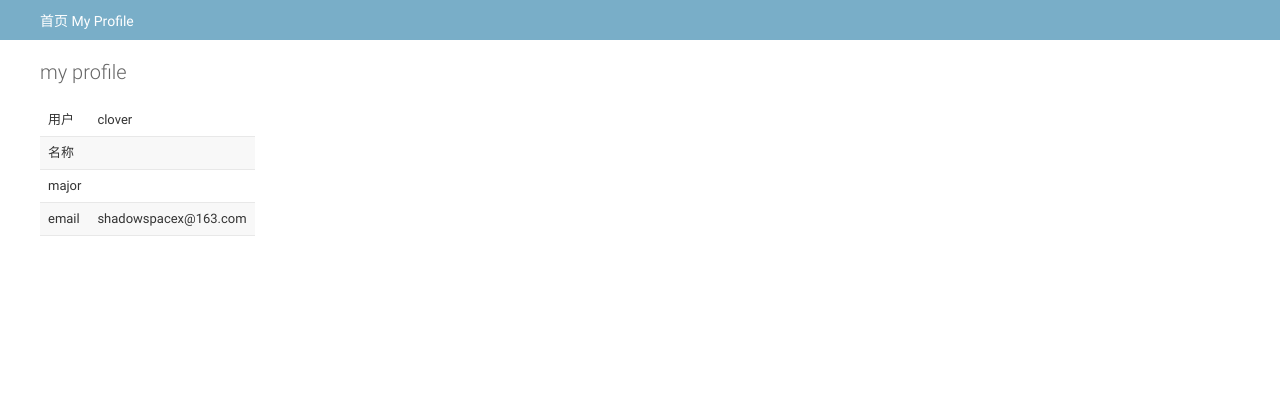
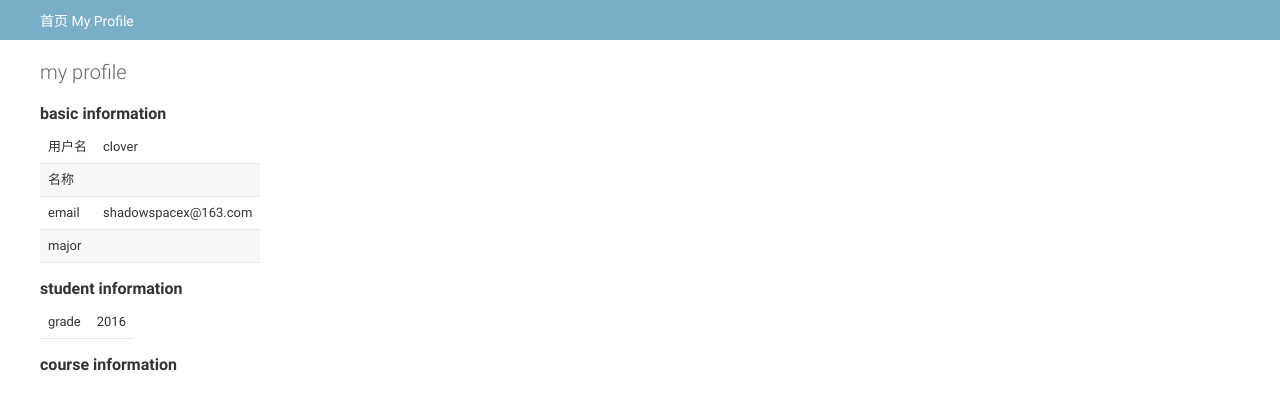
Before and after one commit to ylwctyt/student-information-management-system, a Django app: a page that uses users/templates/users/base.html in a window 1280 px wide. Shown: the part 55-465 px from the top of the page. Run offline with Django 3.2, Linux system fonts and the light colour scheme; a user stored in the database is signed in; data comes from the database, SQL or seed files in the repository; both versions use the stored data as it was after the commit.

Commit message:
:boom: Add course in db, add views and change stucture
Add course, courselist in db.
Add views of courses in db.
Change the structure of profile.

```diff
--- a/users/models.py
+++ b/users/models.py
@@ -43,10 +43,28 @@ class Teacher(models.Model):
     seniority = models.IntegerField(blank=True)
 
 
+# courseList
+
+class CourseList(models.Model):
+    SEMESTER = (('A', '秋'), ('S', '春'))
+
+    name = models.CharField(_('course'), max_length=50)
+    year = models.IntegerField()
+    semester = models.CharField(max_length=1, choices=SEMESTER)
+
+
+class Course(models.Model):
+    user = models.ForeignKey(MyUser, on_delete=models.CASCADE)
+    course = models.ForeignKey(CourseList, on_delete=models.CASCADE)
+
+    def __str__(self):
+        return self.course.name
+
+
 @receiver(post_save, sender=MyUser)
 def create_profile(sender, instance, created, **kwargs):
     if created and instance.is_student:
-        Student.objects.create(user=instance)
+        Student.objects.create(user=instance, grade=2016)
     if created and instance.is_teacher:
         Teacher.objects.create(user=instance)
 
--- a/users/templates/users/base.html
+++ b/users/templates/users/base.html
@@ -1,5 +1,4 @@
 {% extends "admin/base_site.html" %}
-
 {% load i18n static %}<!DOCTYPE html>
 {% get_current_language as LANGUAGE_CODE %}{% get_current_language_bidi as LANGUAGE_BIDI %}
 <html lang="{{ LANGUAGE_CODE|default:"zh-hans" }}" {% if LANGUAGE_BIDI %}dir="rtl"{% endif %}>
--- a/users/templates/users/profile.html
+++ b/users/templates/users/profile.html
@@ -6,22 +6,15 @@
 
 {% block content %}
     <h1>{% trans 'my profile' %}</h1>
-    <table>
-        <tr>
-            <td>{% trans 'user' %}</td>
-            <td>{{ username }}</td>
-        </tr>
-        <tr>
-            <td>{% trans 'name' %}</td>
-            <td>{{ name }}</td>
-        </tr>
-        <tr>
-            <td>{% trans 'major' %}</td>
-            <td>{{ major }}</td>
-        </tr>
-        <tr>
-            <td>{% trans 'email' %}</td>
-            <td>{{ email }}</td>
-        </tr>
-    </table>
+    {% for name, list in lists %}
+        <h2>{% trans name %}</h2>
+        <table>
+            {% for item in list %}
+                <tr>
+                    <td>{% trans item.0 %}</td>
+                    <td>{{ item.1 }}</td>
+                </tr>
+            {% endfor %}
+        </table>
+    {% endfor %}
 {% endblock %}
--- a/users/views.py
+++ b/users/views.py
@@ -21,15 +21,32 @@ def person_index(request, username):
                                                        'name': request.user.last_name + request.user.first_name, })
 
 
+# TODO:list the course
+
 @login_required(login_url=settings.LOGIN_URL)
 def profile(request, username):
     # if the user gets its own profile
     if request.user.username == username:
-        return render(request, 'users/profile.html', {'username': username,
-                                                      'name': request.user.last_name + request.user.first_name,
-                                                      'email': request.user.email,
-                                                      'major': request.user.major,
-                                                      'grade': request.user.student.grade})
+
+        # make course list
+        course_query_list = request.user.course_set.all()
+        course_name_list = course_query_list.values_list('course__name', 'course__year', 'course__semester')
+        # course_list = list(course_query_list)
+        # course_info_list = zip(['course', 'course'], course_list)
+        course_info_list = list(course_name_list)
+
+        # make lists to pass the parameters
+        lists = [('basic information',
+                  (('username', username),
+                   ('name', request.user.last_name + request.user.first_name),
+                   ('email', request.user.email),
+                   ('major', request.user.major)),),
+                 ('student information',
+                  (('grade', request.user.student.grade),),),
+                 ('course information',
+                  course_info_list,), ]
+
+        return render(request, 'users/profile.html', {'username': username, 'lists': lists})
     else:
         return HttpResponse('Hello, ' + request.user.username + '. You\'re looking at ' + username + '\'s website.')
 #        return render(request, 'users/index.html')
```
Also changed, not shown: users/admin.py (+4 -3 lines), db.sqlite3, users/migrations/0002_auto_20180115_1525.py (added), users/migrations/0003_auto_20180115_1629.py (added), users/migrations/0004_courselist_semester.py (added).
